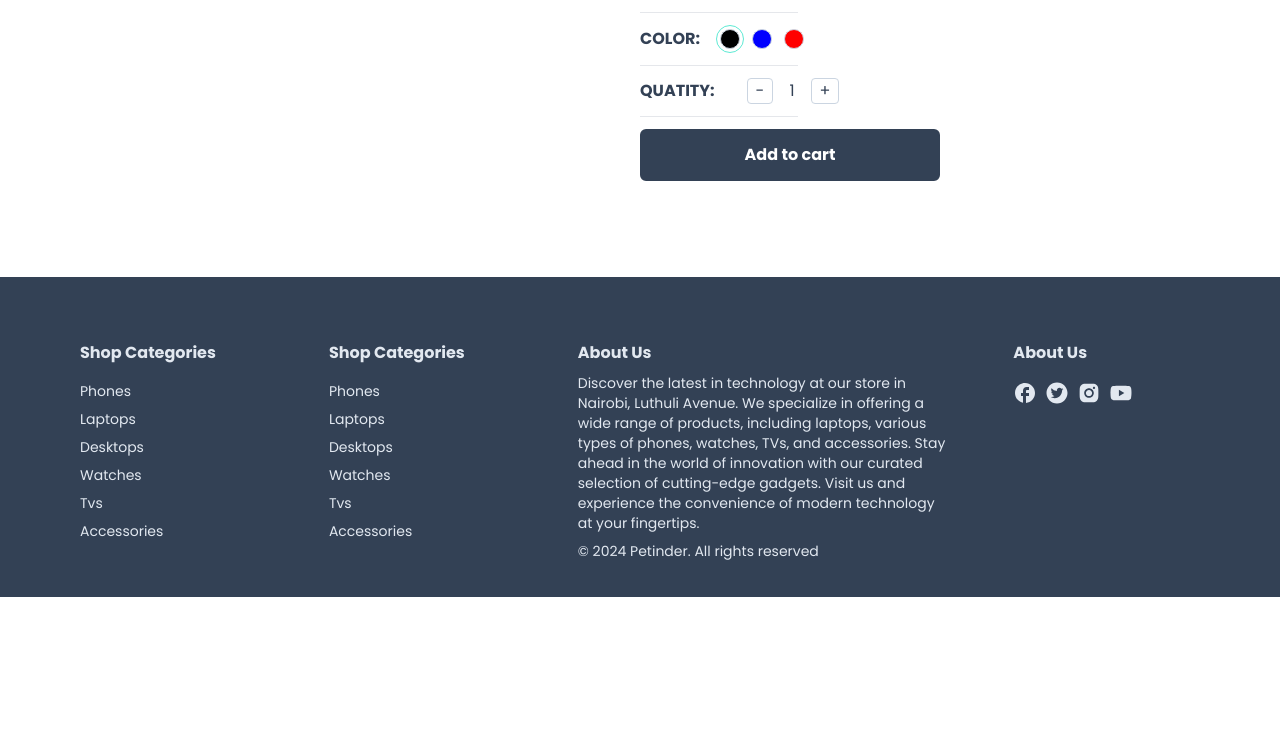
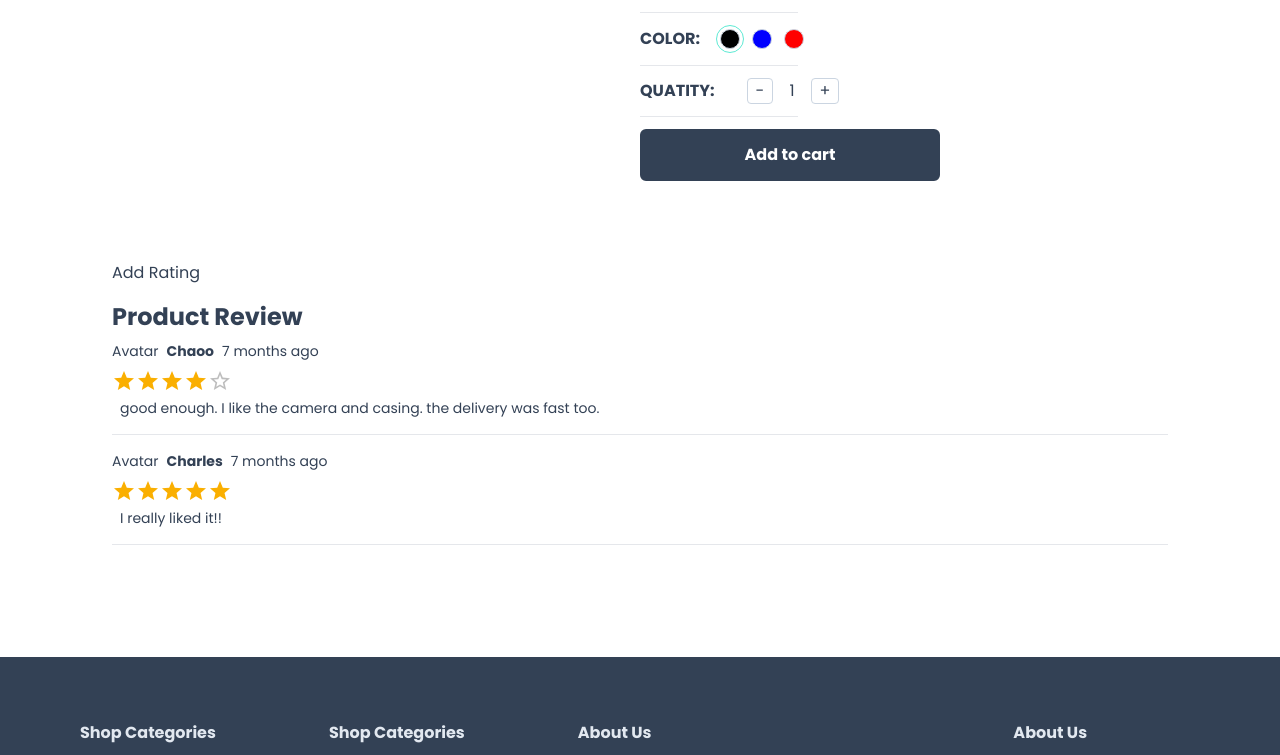
Before and after one commit to JosephMugo8711/Luthuli, a Next.js app: page /product/1 in a window 1280 px wide. Shown: the part 599-1354 px from the top of the page. Before the commit the page ends 1196 px from the top, so only its background shows below. Built offline with nearby package versions, Linux system fonts and the light colour scheme; a web font is replaced by a local one.

Commit message:
Feat: listRating

```diff
--- /dev/null
+++ b/app/components/Heading.tsx
@@ -0,0 +1,15 @@
+interface HeadingProps {
+    title: string;
+    center?: boolean;
+}
+
+const Heading: React.FC<HeadingProps>  = ({ title,
+center}) => {
+    return(
+        <div className={center ? "text-center" : "text-start"}>
+            <h1 className="font-bold text-2xl">{title}</h1>
+        </div>
+    )
+}
+
+export default Heading;
--- /dev/null
+++ b/app/product/[productId]/ListRating.tsx
@@ -0,0 +1,39 @@
+"use client"
+
+import Heading from "@/app/components/Heading"
+import { Rating } from "@mui/material"
+import moment from "moment"
+
+interface ListRatingProps {
+    product: any
+}
+
+const ListRating: React.FC<ListRatingProps> = ({
+  product    }) => {
+    return (
+        <div>
+            <Heading title="Product Review" />
+            <div className="text-sm mt-2">
+                {product.reviews &&
+                  product.reviews.map((review: any) => {
+                    return <div key={review.id}
+                    className="max-w-300px">
+                        <div className="flex gap-2 items-center">
+                            <div>Avatar</div>
+                            <div className="font-semibold">{review?.user.name}</div>
+                            <div className="font-light"> {moment(review.createdDate).fromNow()}</div>
+                        </div>
+                        <div className="mt-2">
+                            <Rating value={review.rating} readOnly/>
+                            <div className="ml-2">{review.comment}</div>
+                            <hr className="mt-4 mb-4" />
+                        </div>
+                    </div>
+                  })}
+
+            </div>
+        </div>
+     );
+}
+
+export default ListRating;
--- a/app/product/[productId]/page.tsx
+++ b/app/product/[productId]/page.tsx
@@ -1,6 +1,7 @@
 import { product } from "@/utils/product";
 import ProductDetails from "./ProductDetails";
 import Container from "@/app/components/container"
+import ListRating from "./ListRating";
 
 
 interface IPrams {
@@ -14,8 +15,9 @@
         <div className="p-8">
             <Container>
                 <ProductDetails  product={product}/>
-                <div>
-
+                <div className="flex flex-col mt-20 gap-4">
+                    <div>Add Rating</div>
+                    <ListRating  product={product}/>
                 </div>
             </Container>
         </div>
--- a/package.json
+++ b/package.json
@@ -12,6 +12,7 @@
     "@emotion/react": "^11.11.3",
     "@emotion/styled": "^11.11.0",
     "@mui/material": "^5.15.6",
+    "moment": "^2.30.1",
     "next": "14.1.0",
     "react": "^18",
     "react-dom": "^18",
```
Also changed, not shown: 1 other file (tests, documents, lock files or other folders).
